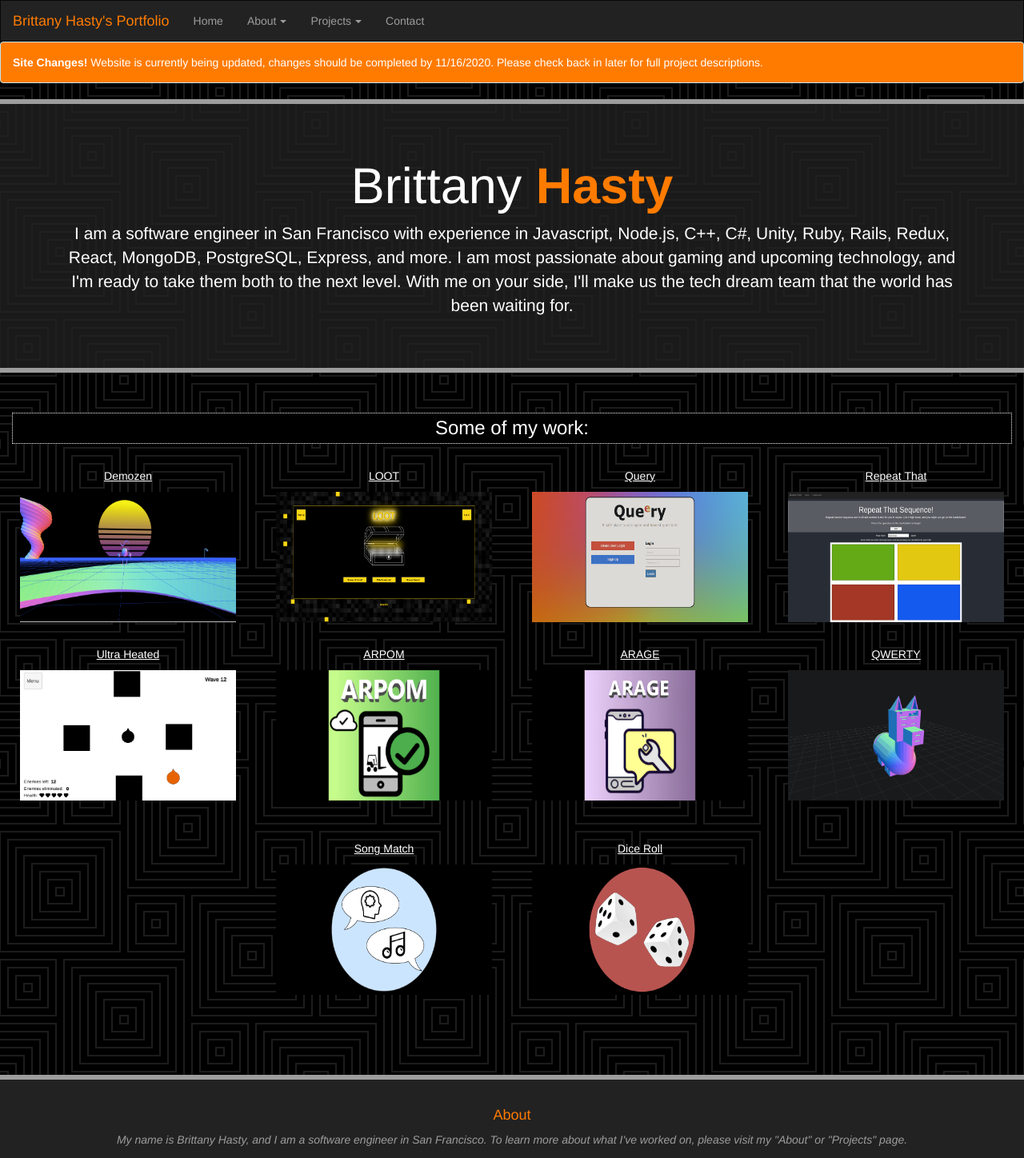
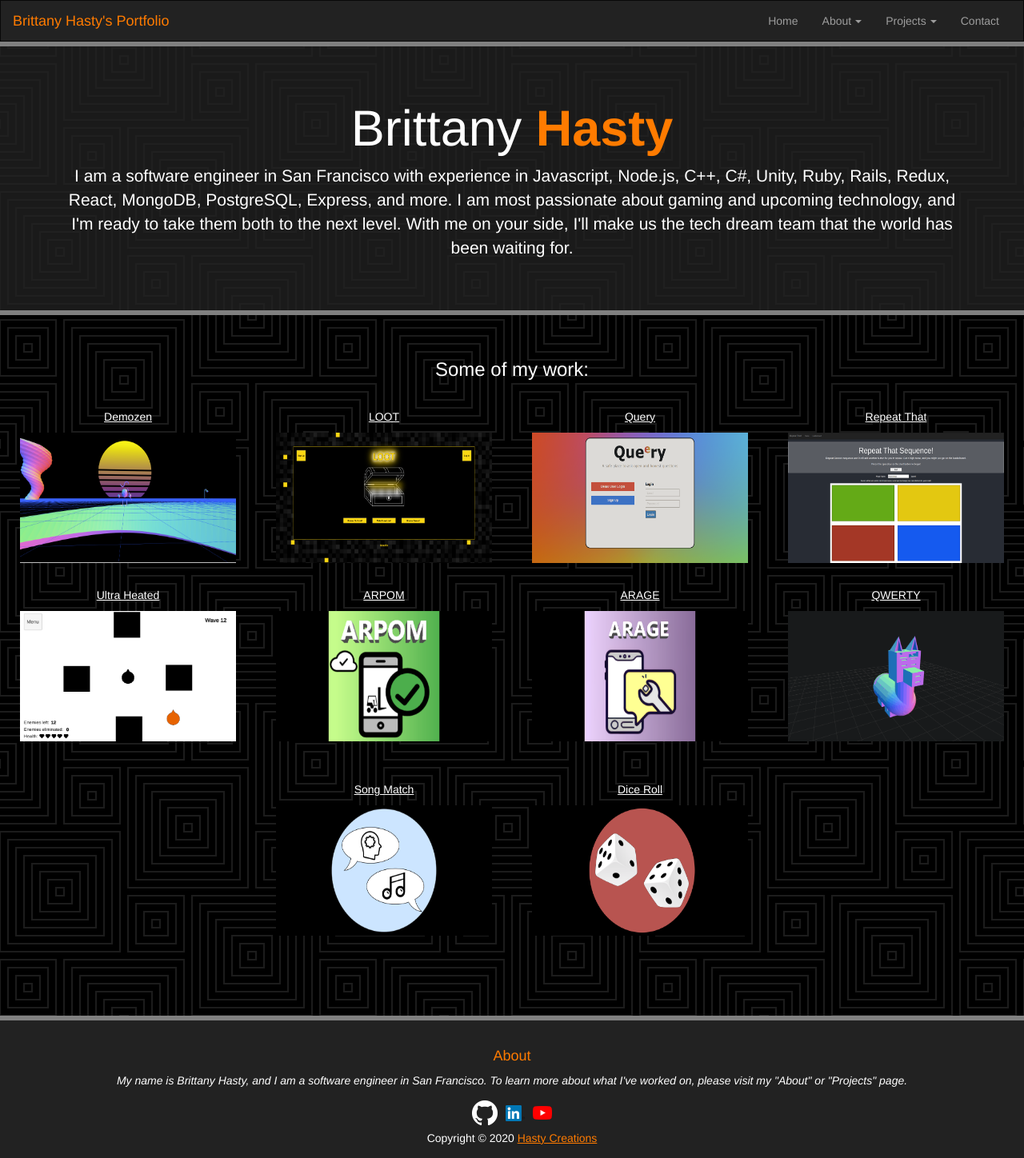
Before and after one commit to Cody-Hasty/hasty-website, a React (Create React App) app: page /#/ in a window 1280 px wide. Shown: the top 1448 px of the page at 80% size. Built offline with nearby package versions, Linux system fonts and the light colour scheme.

Commit message:
Finish styling

```diff
--- a/public/main.css
+++ b/public/main.css
@@ -18,16 +18,16 @@ body {
 
 footer {
   background-color: #222222;
-  color: #9D9D9D;
+  color: white;
   padding: 25px;
   margin-top: 50px;
-  border-top: 6px solid #9D9D9D;
+  border-top: 6px solid gray;
 }
 
 .jumbotron {
   background-color: #222222c4;
-  border-bottom: 6px solid #9D9D9D;
-  border-top: 6px solid #9D9D9D;
+  border-bottom: 6px solid gray;
+  border-top: 6px solid gray;
 }
 
 .jumbotron h2 {
@@ -49,6 +49,7 @@ footer {
 }
 
 a:hover,
+.navlink:hover,
 .link-left:hover,
 .link-right:hover,
 .footer-link:hover,
@@ -69,20 +70,8 @@ a:hover,
   margin-right: auto;
 }
 
-.over {
-  background-color: #00000067;
-  border: 1px solid white;
-}
-
 .caption {
   padding: 5px;
-  background-color: #000000;
-  border: 1px dotted white;
-}
-
-.alert-info {
-  background-color: rgb(255, 123, 0);
-  color: white;
 }
 
 a {
--- a/src/components/homepage/homepage.jsx
+++ b/src/components/homepage/homepage.jsx
@@ -15,9 +15,6 @@ class Homepage extends React.Component {
     render() {
         return (
             <div className="page">
-                <div className="alert alert-info">
-                    <strong>Site Changes!</strong> Website is currently being updated, changes should be completed by 11/16/2020. Please check back in later for full project descriptions.
-                </div>
                 <div className="jumbotron">
                     <div className="container text-center">
                         <h1>Brittany <strong className="orange">Hasty</strong></h1>
--- a/src/components/navbar/navbar.jsx
+++ b/src/components/navbar/navbar.jsx
@@ -15,7 +15,7 @@ class Navbar extends React.Component {
                         <Link to="/" className="navbar-brand navlink" id="title">Brittany Hasty's Portfolio</Link>
                     </div>
                     <div className="collapse navbar-collapse" id="myNavbar">
-                        <ul className="nav navbar-nav">
+                        <ul className="nav navbar-nav navbar-right">
                             <li><Link to="/" className="navlink">Home</Link></li>
                             <li className="dropdown">
                                 <a className="dropdown-toggle navlink" data-toggle="dropdown" href="#">About
--- a/src/components/projects/apps/arage.jsx
+++ b/src/components/projects/apps/arage.jsx
@@ -39,7 +39,7 @@ class Arage extends React.Component {
                                 frameBorder="0" />
                             </div>
                         </div>
-                        <div className="col-sm-5 text-left over">
+                        <div className="col-sm-5 text-left">
                             <h4 className="list-title">Overview:</h4>
                             <ul>
                                 <p>
--- a/src/components/projects/apps/arpom.jsx
+++ b/src/components/projects/apps/arpom.jsx
@@ -28,7 +28,7 @@ class Arpom extends React.Component {
                                 <iframe src="https://www.youtube.com/embed/whykdv8uMl4" title="ARPOM Demo" frameBorder="0" />
                             </div>
                         </div>
-                        <div className="col-sm-5 text-left over">
+                        <div className="col-sm-5 text-left">
                             <h4 className="list-title">Overview:</h4>
                             <ul>
                                 <p>
```
